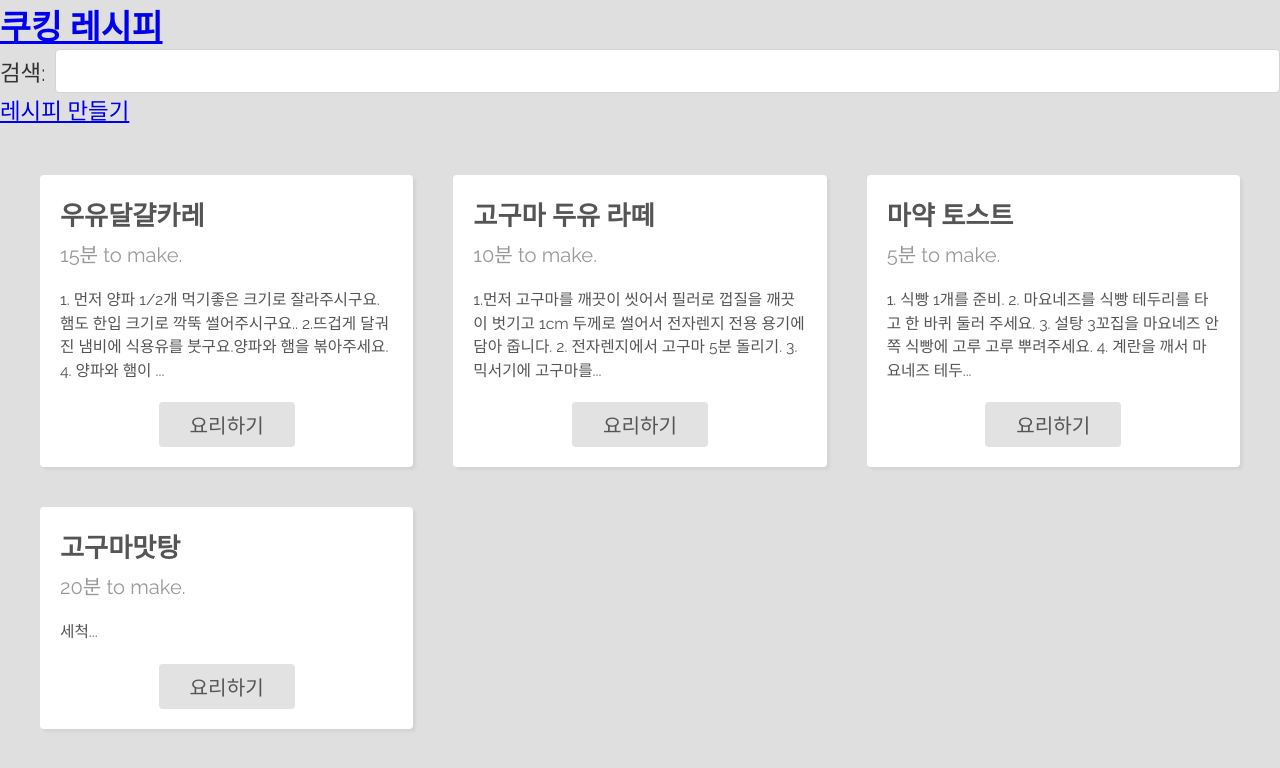
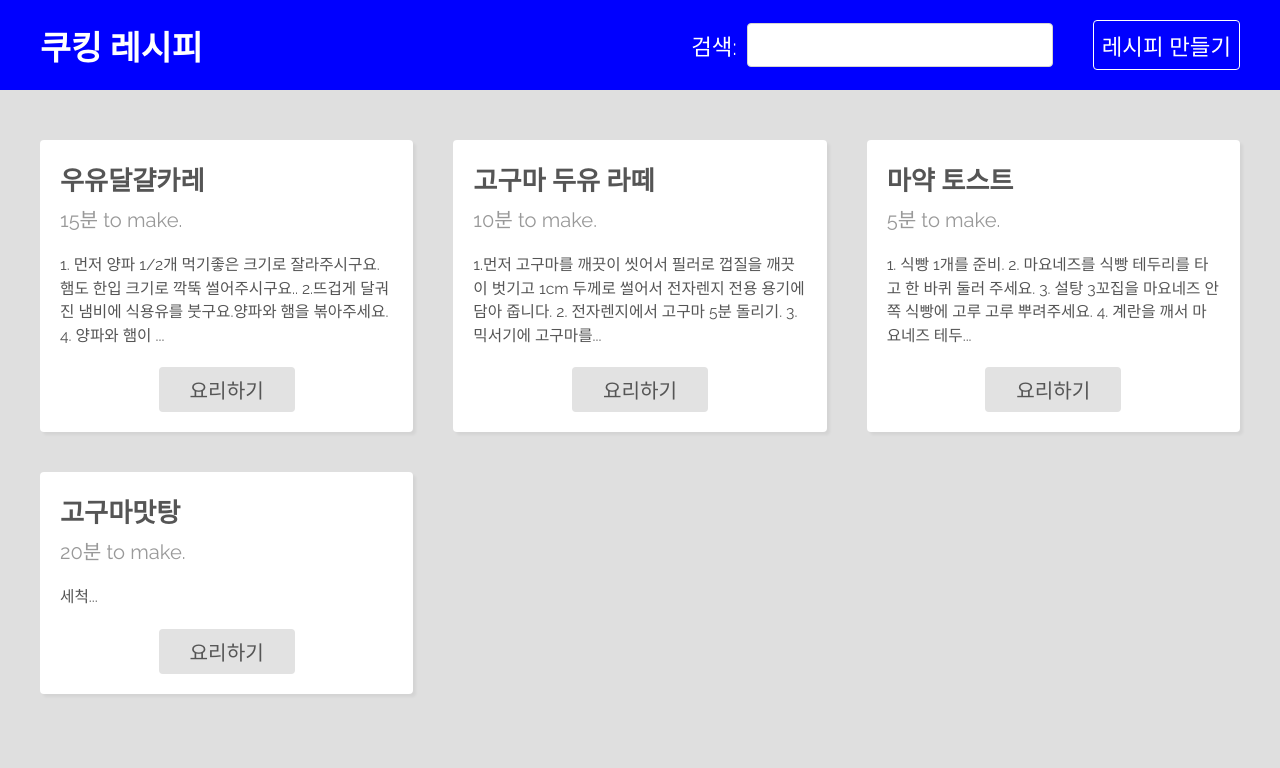
Before and after one commit to realsingeriu/cooking-recipe, a React (Vite) app: page / in a window 1280 px wide. Shown: the top 768 px of the page. Built offline with nearby package versions, Linux system fonts and the light colour scheme; data requests are answered from the project's data file.

Commit message:
navbar 오류 수정 및 ThemeContext파일 jsx로 변경

```diff
--- a/src/components/Navbar.jsx
+++ b/src/components/Navbar.jsx
@@ -1,9 +1,13 @@
-import React from "react"
+import React, { useContext } from "react"
 import Searchbar from "./Searchbar";
 import { Link } from "react-router-dom";
+import './Navbar.css';
+import { ThemeContext } from "../context/ThemeContext";
 
 export default function Navbar() {
+  const {color} = useContext(ThemeContext)
 return (
+    <div className="navbar" style={{backgroundColor: color}}>
       <nav>
         <Link to="/" className='brand'>
           <h1>쿠킹 레시피</h1>
@@ -11,5 +15,6 @@ return (
         <Searchbar />
         <Link to="/create">레시피 만들기</Link>
       </nav>
+      </div>
   );
 }
--- a/src/main.jsx
+++ b/src/main.jsx
@@ -2,7 +2,7 @@ import React from 'react'
 import ReactDOM from 'react-dom/client'
 import App from './App.jsx'
 import './index.css'
-import { ThemeProvider } from './context/ThemeContext.js'
+import { ThemeProvider } from './context/ThemeContext.jsx'
 
 ReactDOM.createRoot(document.getElementById('root')).render(
   <React.StrictMode>
```
Also changed, not shown: src/context/ThemeContext.jsx (renamed from src/context/ThemeContext.js).
